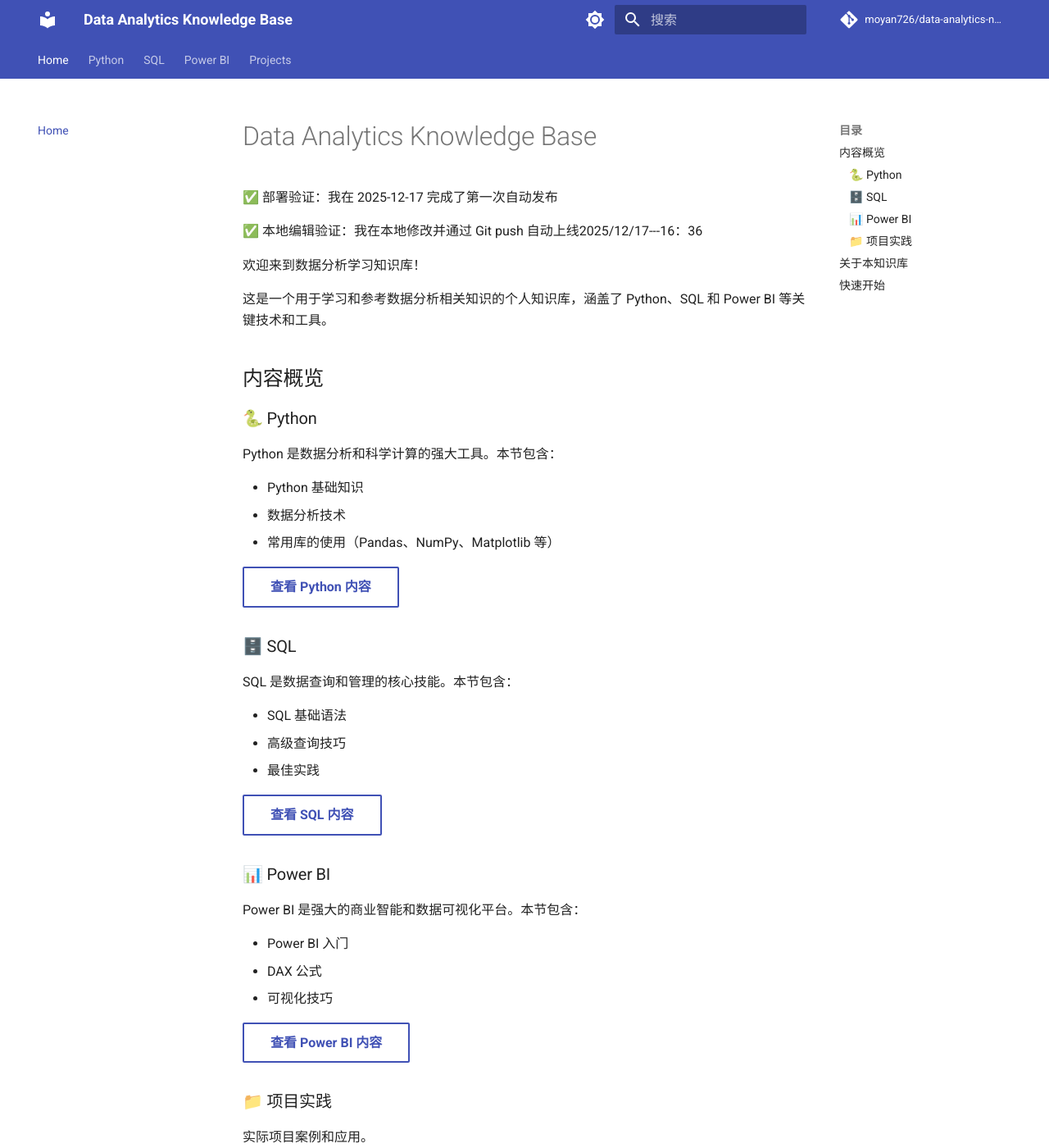
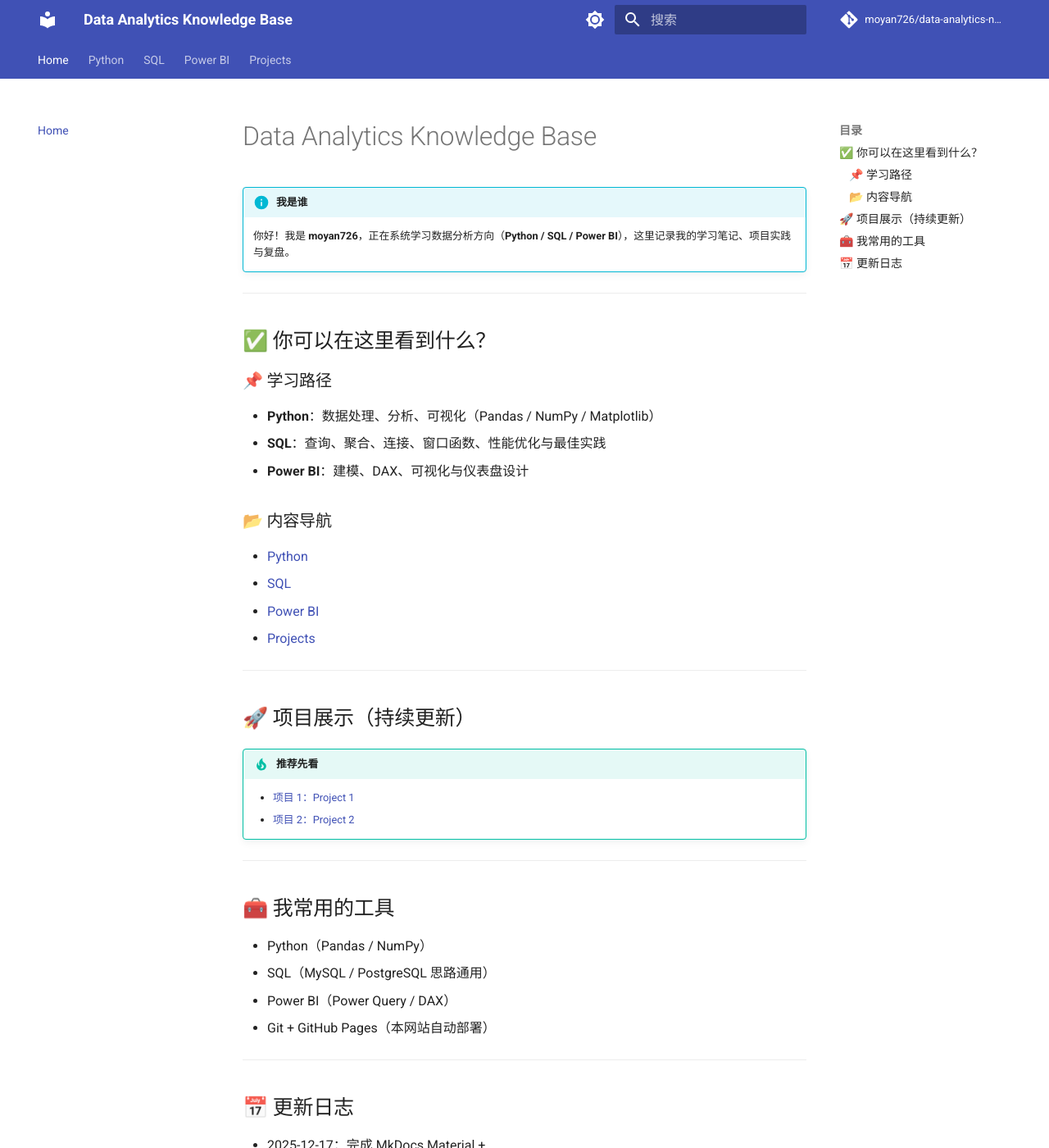
Before and after one commit to moyan726/data-analytics-notes, an MkDocs documentation site: the page built from docs/index.md, in a window 1280 px wide and 1400 px high. Shown: the whole window at 82% size. Built offline with MkDocs 1.6.1 and Material for MkDocs 9.7.7, drawn with Linux system fonts in a browser that asks for light colours; comment, search, counter and statistics services are not loaded; some of the changed text lies outside the part shown.

Commit message:
Revise index.md with new sections and info
Updated the content structure and added personal introduction.

```diff
--- a/docs/index.md
+++ b/docs/index.md
@@ -1,55 +1,39 @@
 # Data Analytics Knowledge Base
 
-✅ 部署验证：我在 2025-12-17 完成了第一次自动发布
+!!! info "我是谁"
+    你好！我是 **moyan726**，正在系统学习数据分析方向（**Python / SQL / Power BI**），这里记录我的学习笔记、项目实践与复盘。
 
-✅ 本地编辑验证：我在本地修改并通过 Git push 自动上线2025/12/17---16：36
+---
 
-欢迎来到数据分析学习知识库！
+## ✅ 你可以在这里看到什么？
 
-这是一个用于学习和参考数据分析相关知识的个人知识库，涵盖了 Python、SQL 和 Power BI 等关键技术和工具。
+### 📌 学习路径
+- **Python**：数据处理、分析、可视化（Pandas / NumPy / Matplotlib）
+- **SQL**：查询、聚合、连接、窗口函数、性能优化与最佳实践
+- **Power BI**：建模、DAX、可视化与仪表盘设计
 
-## 内容概览
+### 📂 内容导航
+- [Python](Python/index.md)
+- [SQL](SQL/index.md)
+- [Power BI](PowerBI/index.md)
+- [Projects](Projects/index.md)
 
-### 🐍 Python
+---
 
-Python 是数据分析和科学计算的强大工具。本节包含：
+## 🚀 项目展示（持续更新）
+!!! tip "推荐先看"
+    - [项目 1：Project 1](Projects/project1.md)
+    - [项目 2：Project 2](Projects/project2.md)
 
-- Python 基础知识
-- 数据分析技术
-- 常用库的使用（Pandas、NumPy、Matplotlib 等）
+---
 
-[查看 Python 内容](Python/index.md){ .md-button }
+## 🧰 我常用的工具
+- Python（Pandas / NumPy）
+- SQL（MySQL / PostgreSQL 思路通用）
+- Power BI（Power Query / DAX）
+- Git + GitHub Pages（本网站自动部署）
 
-### 🗄️ SQL
-SQL 是数据查询和管理的核心技能。本节包含：
+---
 
-- SQL 基础语法
-- 高级查询技巧
-- 最佳实践
-
-[查看 SQL 内容](SQL/index.md){ .md-button }
-
-### 📊 Power BI
-Power BI 是强大的商业智能和数据可视化平台。本节包含：
-
-- Power BI 入门
-- DAX 公式
-- 可视化技巧
-
-[查看 Power BI 内容](PowerBI/index.md){ .md-button }
-
-### 📁 项目实践
-实际项目案例和应用。
-
-[查看项目内容](Projects/index.md){ .md-button }
-
-## 关于本知识库
-
-本知识库使用 [Material for MkDocs](https://squidfunk.github.io/mkdocs-material/) 构建，并部署在 GitHub Pages 上。
-
-!!! tip "持续更新"
-    本知识库会持续更新，添加新的内容和示例。
-
-## 快速开始
-
-浏览左侧导航栏，选择您感兴趣的主题开始学习！
+## 📅 更新日志
+- 2025-12-17：完成 MkDocs Material +
```
